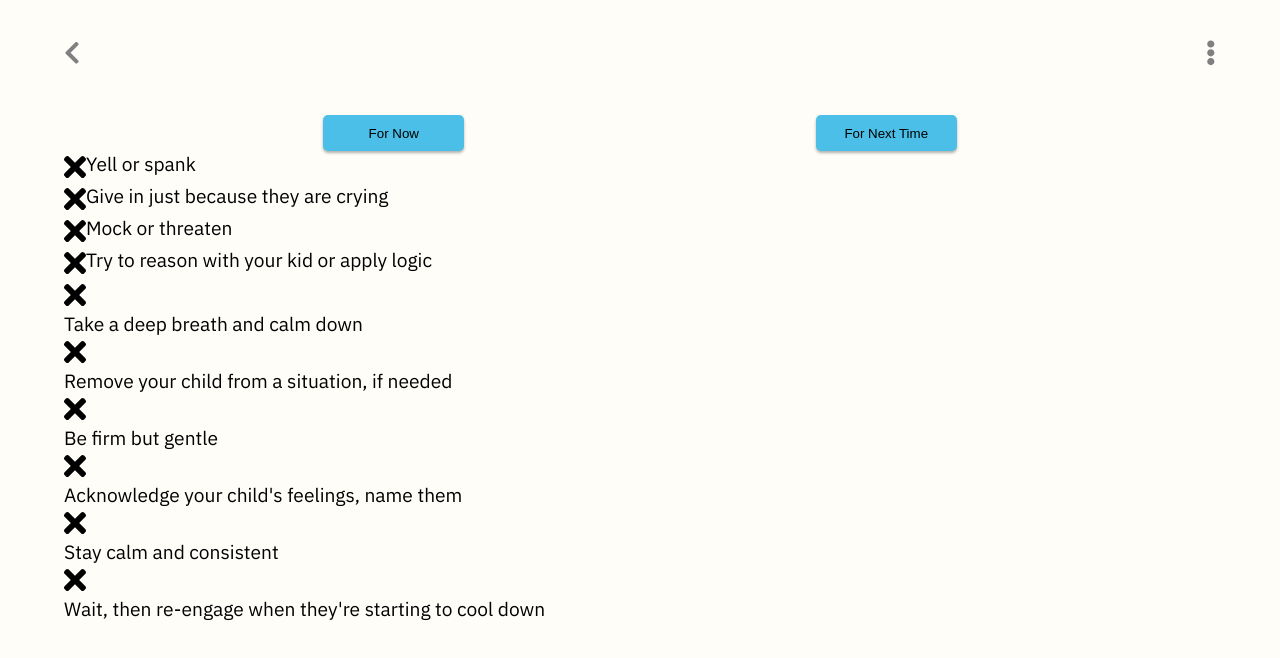
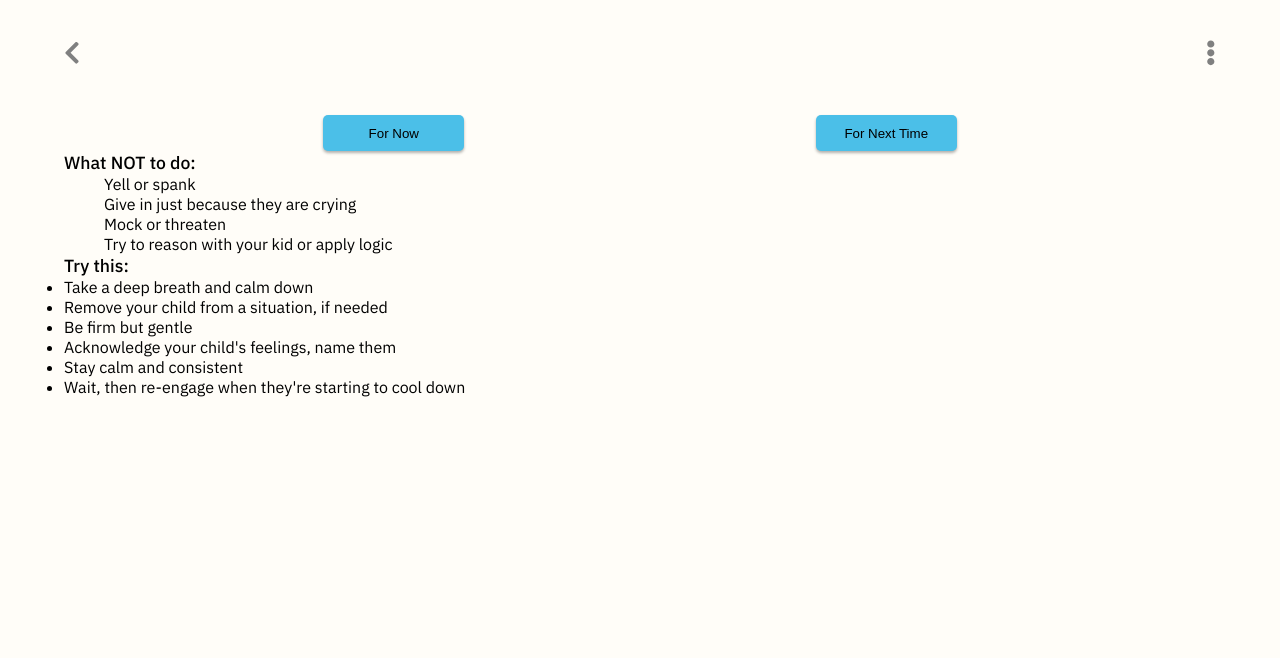
Before and after one commit to jdmcgrath/dada, a React (Create React App) app: page /tantrums in a window 1280 px wide. Shown: the top 658 px of the page. Built offline with nearby package versions, Linux system fonts and the light colour scheme.

Commit message:
Edit: ForNow to List

```diff
--- a/src/components/TantrumsForNow/TantrumsForNow.jsx
+++ b/src/components/TantrumsForNow/TantrumsForNow.jsx
@@ -8,55 +8,28 @@ import {
 
 const TantrumsForNow = () => {
   return (
-  <>
-    <div className={styles.whatNotToDo}>
-      <div>
-      <FontAwesomeIcon icon={faTimes} size="2x" />
-        <h4>Yell or spank</h4>
+    <>
+      <div className={styles.whatNotToDo}>
+          <h3>What NOT to do:</h3>
+          <ul class="fa-ul">
+            <li><i class="fa-li fa fa-times"></i>Yell or spank</li>
+            <li>Give in just because they are crying</li>
+            <li>Mock or threaten</li>
+            <li>Try to reason with your kid or apply logic</li>
+          </ul>
       </div>
-      <div>
-      <FontAwesomeIcon icon={faTimes} size="2x" />
-        <h4>Give in just because they are crying</h4>
+      <div className={styles.tryThis}>
+        <h3>Try this:</h3>
+        <ul>
+          <li>Take a deep breath and calm down</li>
+          <li>Remove your child from a situation, if needed</li>
+          <li>Be firm but gentle</li>
+          <li>Acknowledge your child's feelings, name them</li>
+          <li>Stay calm and consistent</li>
+          <li>Wait, then re-engage when they're starting to cool down</li>
+        </ul>
       </div>
-      <div>
-      <FontAwesomeIcon icon={faTimes} size="2x" />
-        <h4>Mock or threaten</h4>
-      </div>
-      <div>
-      <FontAwesomeIcon icon={faTimes} size="2x" />
-        <h4>Try to reason with your kid or apply logic</h4>
-      </div>
-    </div>
-    <div className={styles.tryThis}>
-    <div>
-    <FontAwesomeIcon icon={faTimes} size="2x" />
-        <h4>Take a deep breath and calm down</h4>
-      </div>
-      <div>
-      <FontAwesomeIcon icon={faTimes} size="2x" />
-        <h4>Remove your child from a situation, if needed</h4>
-      </div>
-      <div>
-      <FontAwesomeIcon icon={faTimes} size="2x" />
-        <h4>Be firm but gentle</h4>
-      </div>
-      <div>
-      <FontAwesomeIcon icon={faTimes} size="2x" />
-        <h4>Acknowledge your child's feelings, name them</h4>
-      </div>
-      <div>
-      <FontAwesomeIcon icon={faTimes} size="2x" />
-        <h4>Stay calm and consistent</h4>
-      </div>
-      <div>
-      <FontAwesomeIcon icon={faTimes} size="2x" />
-        <h4>Wait, then re-engage when they're starting to cool down</h4>
-      </div>
-
-    </div>
-
-
-  </>
+    </>
   );
 };
 
```
